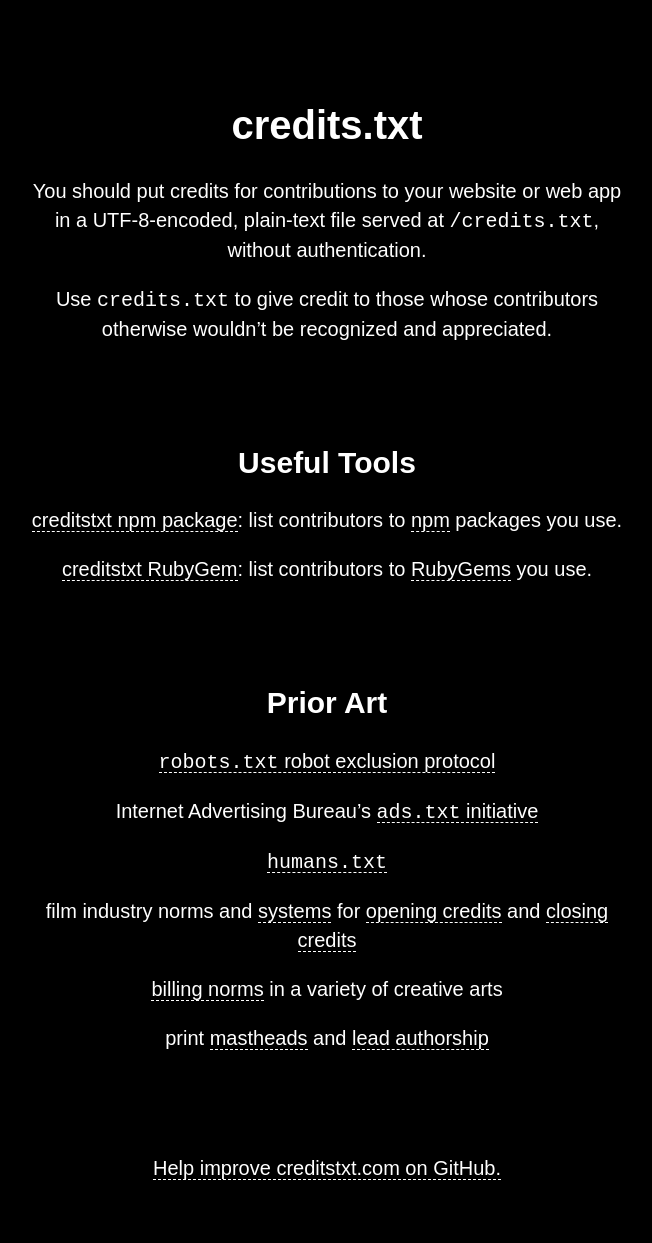
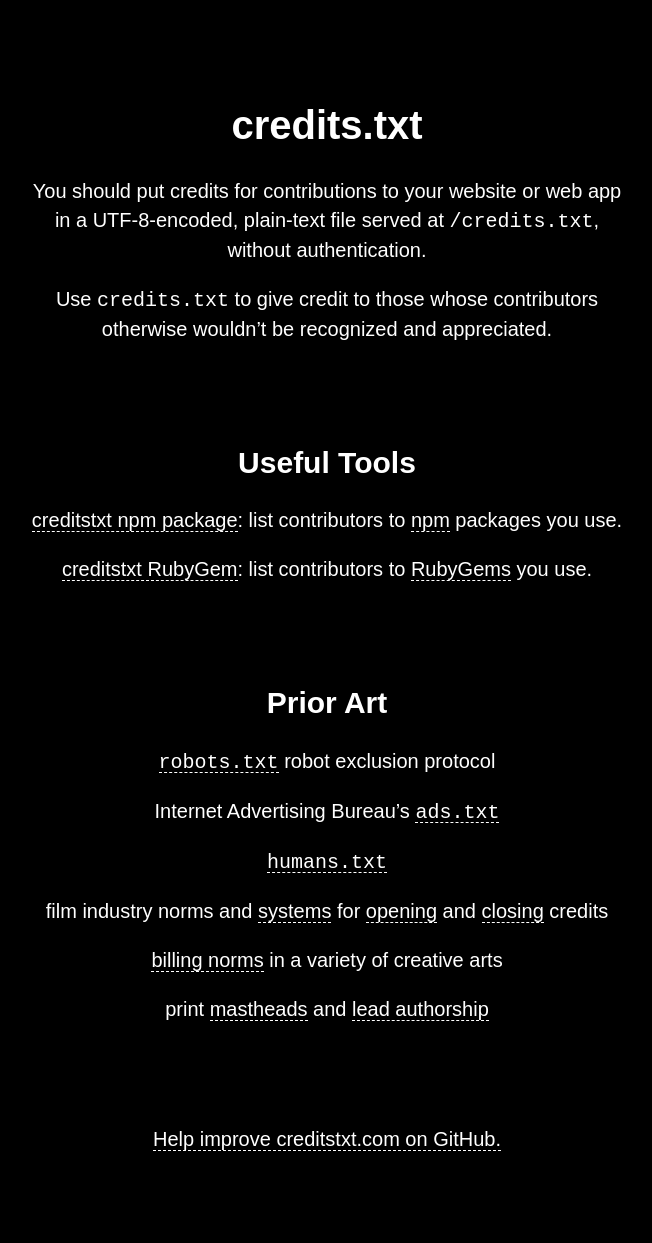
Before and after one commit to creditstxt/creditstxt.com, a Jekyll site: the page built from index.md, in a window 1280 px wide. Shown: the whole page, without its empty margins (313-965 px from the left). Built offline with Jekyll 4.4.1, drawn with Linux system fonts in a browser that asks for light colours; our own code applies the rules of GitHub Pages for plain Markdown files; after the commit the page ends 1214 px from its top, so only the background shows below that.

Commit message:
Tighten up prior art items

```diff
--- a/index.md
+++ b/index.md
@@ -10,13 +10,13 @@ Use `credits.txt` to give credit to those whose contributors otherwise wouldn't
 
 ## Prior Art
 
-- [`robots.txt` robot exclusion protocol](https://en.wikipedia.org/wiki/Robots_exclusion_standard)
+- [`robots.txt`](https://en.wikipedia.org/wiki/Robots_exclusion_standard) robot exclusion protocol
 
-- Internet Advertising Bureau's [`ads.txt` initiative](https://en.wikipedia.org/wiki/Ads.txt)
+- Internet Advertising Bureau's [`ads.txt`](https://en.wikipedia.org/wiki/Ads.txt)
 
 - [`humans.txt`](http://humanstxt.org/)
 
-- film industry norms and [systems](https://en.wikipedia.org/wiki/WGA_screenwriting_credit_system) for [opening credits](https://en.wikipedia.org/wiki/Opening_credits) and [closing credits](https://en.wikipedia.org/wiki/Closing_credits)
+- film industry norms and [systems](https://en.wikipedia.org/wiki/WGA_screenwriting_credit_system) for [opening](https://en.wikipedia.org/wiki/Opening_credits) and [closing](https://en.wikipedia.org/wiki/Closing_credits) credits
 
 - [billing norms](https://en.wikipedia.org/wiki/Billing_(performing_arts)) in a variety of creative arts
 
```
